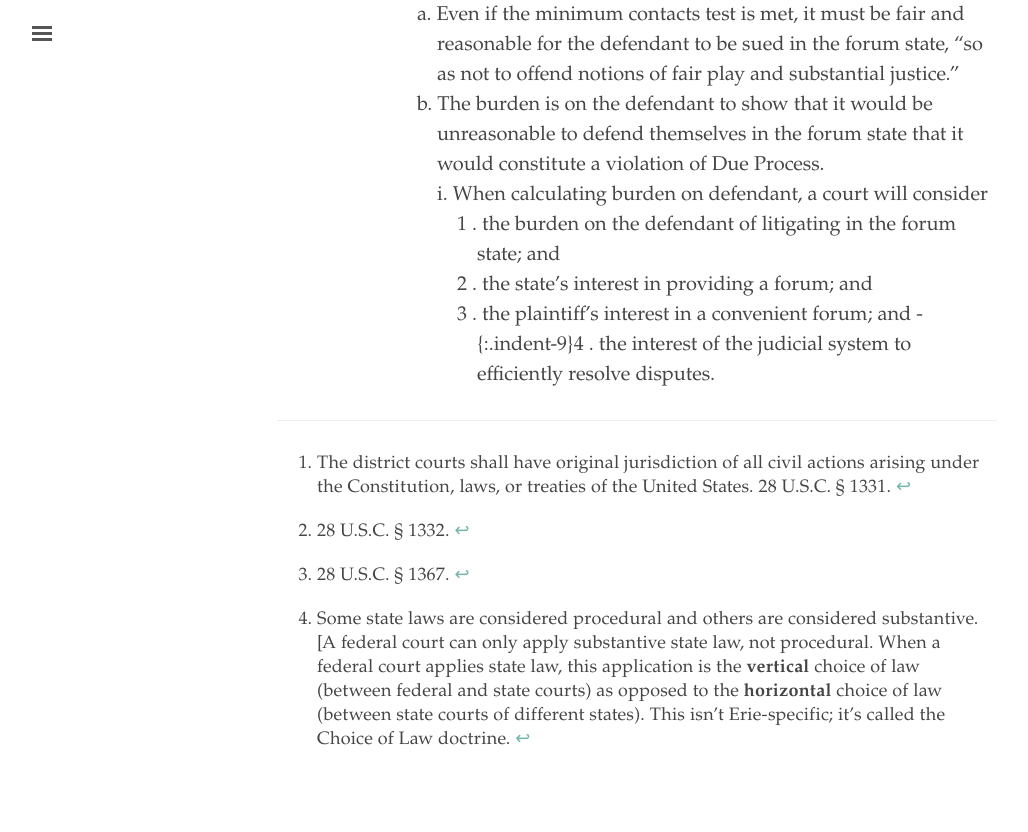
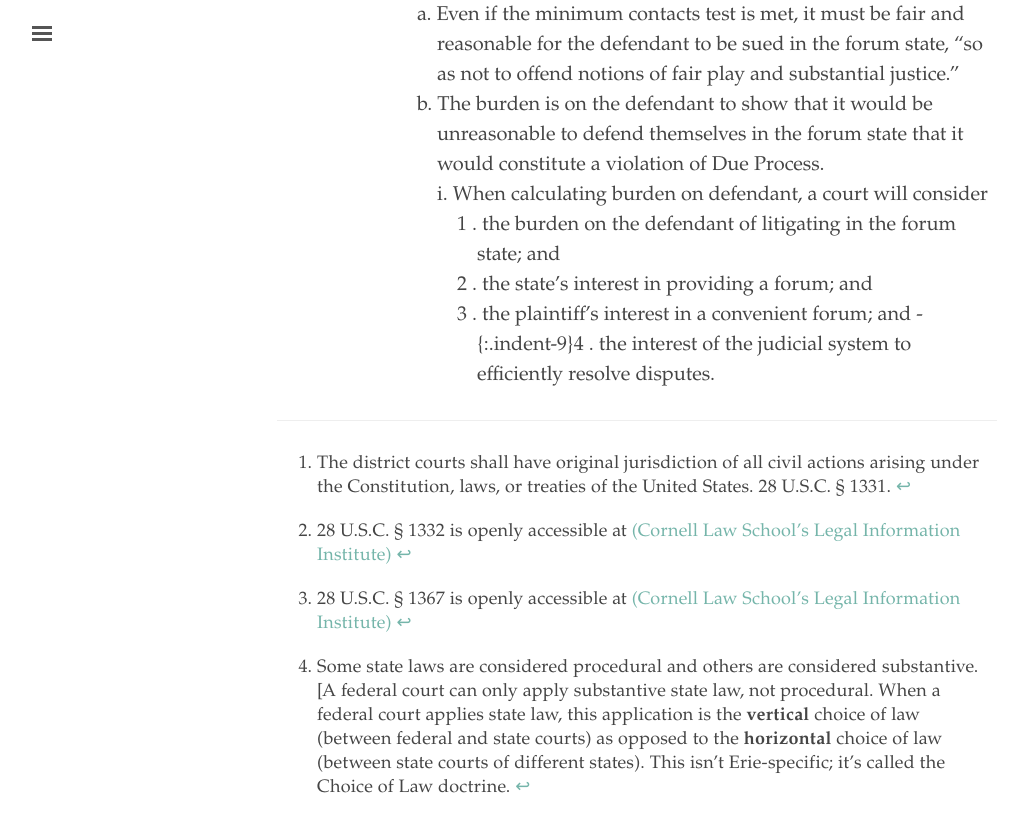
Before and after one commit to binipringle/torts, a Jekyll site: the page built from _texts/0-outline.md, in a window 1280 px wide and 900 px high, scrolled down 4406 px. Shown: the top 832 px of the window, without its empty margins (3-1031 px from the left). Built offline with Jekyll 4.4.1, drawn with Linux system fonts in a browser that asks for light colours; some of the changed text lies outside the part shown.

Commit message:
added links to cornell legal information institute in footnotes

```diff
--- a/_texts/0-outline.md
+++ b/_texts/0-outline.md
@@ -32,11 +32,11 @@ a. Subject Matter Jurisdiction (SMJx) is the court’s power over a specific dis
 - {:.indent-3}i. **Subject Matter Jurisdiction in Federal Courts**
 - {:.indent-3}A federal court has SMJx if the claim meets at least one of the following requirements:
 
-- {:.indent-5}1 . **Federal Question** (28 USC 1331) [^1]
+- {:.indent-5}1 . **Federal Question** (28 USC § 1331 [^1])
 - {:.indent-6}a.	A claim arising under federal statute, U.S. Constitution, or U.S. treaties.
 - {:.indent-6}b.	Other exceptions (like if the US is a party, or specialty courts like Bankruptcy)
 
-- {:.indent-5}2 .	**Diversity Jurisdiction (DivJx)** [(28 USC 1332)](https://www.law.cornell.edu/uscode/text/28/1332) [^2]
+- {:.indent-5}2 .	**Diversity Jurisdiction (DivJx)** (28 USC § 1332 [^2])
 - {:.indent-6}a.	There must be complete diversity of citizenship among all parties
 - {:.indent-7}i.	“Citizenship”
 - {:.indent-8}1 .	For persons = residence
@@ -45,16 +45,16 @@ a. Subject Matter Jurisdiction (SMJx) is the court’s power over a specific dis
 - {:.indent-8}1 .	No plaintiff can be from the same state as any defendant.
 - {:.indent-6}b.	**AND** the amount in Controversy must exceed $75K
 
-- {:.indent-5}3 .	**Supplemental Jurisdiction (SuppJx)** [(28 USC 1367)](https://www.law.cornell.edu/uscode/text/28/1367) [^3]
+- {:.indent-5}3 .	**Supplemental Jurisdiction (SuppJx)** (28 USC § 1367 [^3])
 - {:.indent-6}a.	When federal court has jurisdiction over some claims, it can exercise supplemental jurisdiction over state claims if they arise from the same case or controversy
 - {:.indent-7}i.	Same case or controversy = “common nucleus of operative fact”
 - {:.indent-7}ii.	In other words, the same transaction or occurrence
 
 [^1]: The district courts shall have original jurisdiction of all civil actions arising under the Constitution, laws, or treaties of the United States. 28 U.S.C. § 1331.
 
-[^2]: 28 U.S.C. § 1332.
+[^2]: 28 U.S.C. § 1332 is openly accessible at [(Cornell Law School's Legal Information Institute)](https://www.law.cornell.edu/uscode/text/28/1332)
 
-[^3]: 28 U.S.C. § 1367.
+[^3]: 28 U.S.C. § 1367 is openly accessible at [(Cornell Law School's Legal Information Institute)](https://www.law.cornell.edu/uscode/text/28/1367)
 
 ---
 
```
